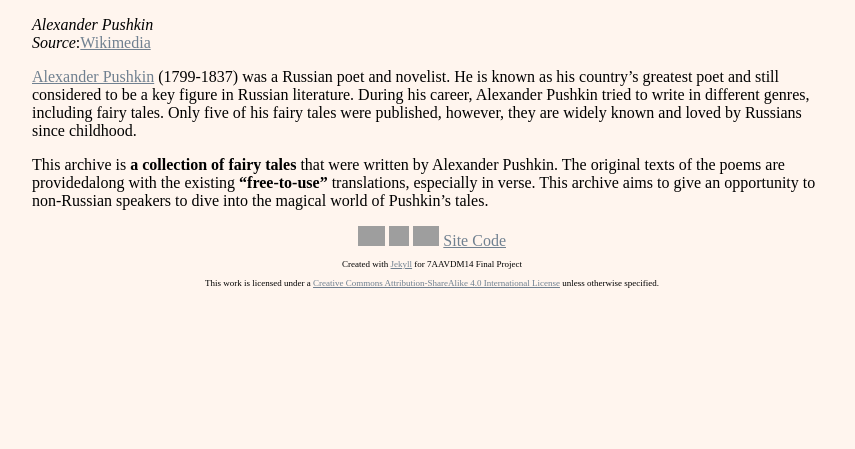
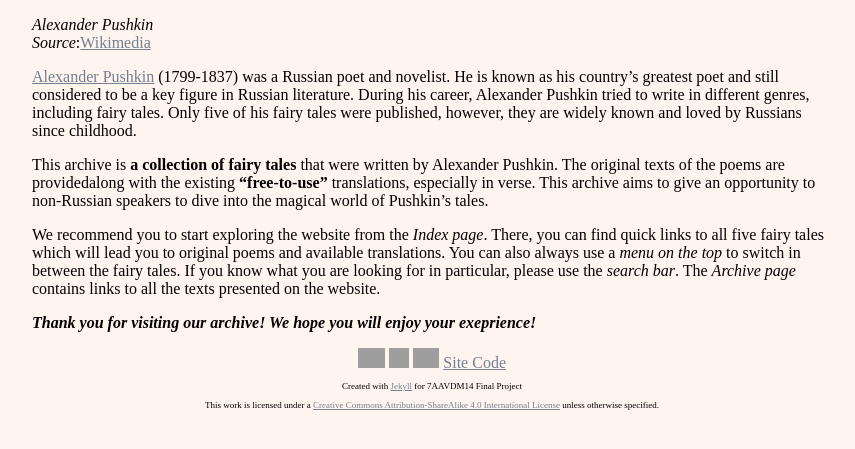
Before and after one commit to BlueJessie/7AAVDM14-project, a Jekyll site: the page built from about.markdown, in a window 1280 px wide, cut to the strip 394-843 px from the top of the page. Shown: the whole strip, without its empty margins (208-1063 px from the left). Built offline with Jekyll 4.4.1, drawn with Linux system fonts in a browser that asks for light colours; grey boxes are pictures that could not be loaded.

Commit message:
edit about page

```diff
--- a/about.markdown
+++ b/about.markdown
@@ -13,3 +13,7 @@ permalink: /about/
 [Alexander Pushkin](https://en.wikipedia.org/wiki/Alexander_Pushkin) (1799-1837) was a Russian poet and novelist. He is known as his country's greatest poet and still considered to be a key figure in Russian literature. During his career, Alexander Pushkin tried to write in different genres, including fairy tales. Only five of his fairy tales were published, however, they are widely known and loved by Russians since childhood.
 
 This archive is **a collection of fairy tales** that were written by Alexander Pushkin. The original texts of the poems are providedalong with the existing **“free-to-use”** translations, especially in verse. This archive aims to give an opportunity to non-Russian speakers to dive into the magical world of Pushkin’s tales.
+
+We recommend you to start exploring the website from the *Index page*. There, you can find quick links to all five fairy tales which will lead you to original poems and available translations. You can also always use a *menu on the top* to switch in between the fairy tales. If you know what you are looking for in particular, please use the *search bar*. The *Archive page* contains links to all the texts presented on the website.
+
+***Thank you for visiting our archive! We hope you will enjoy your exeprience!***
```
Also changed, not shown: 1 other file.
